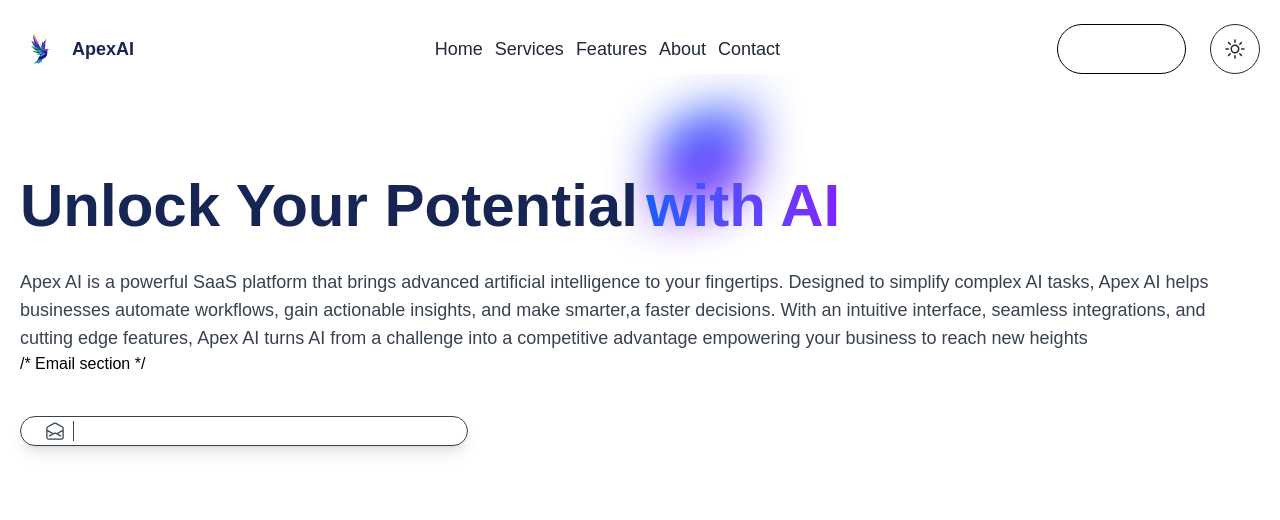
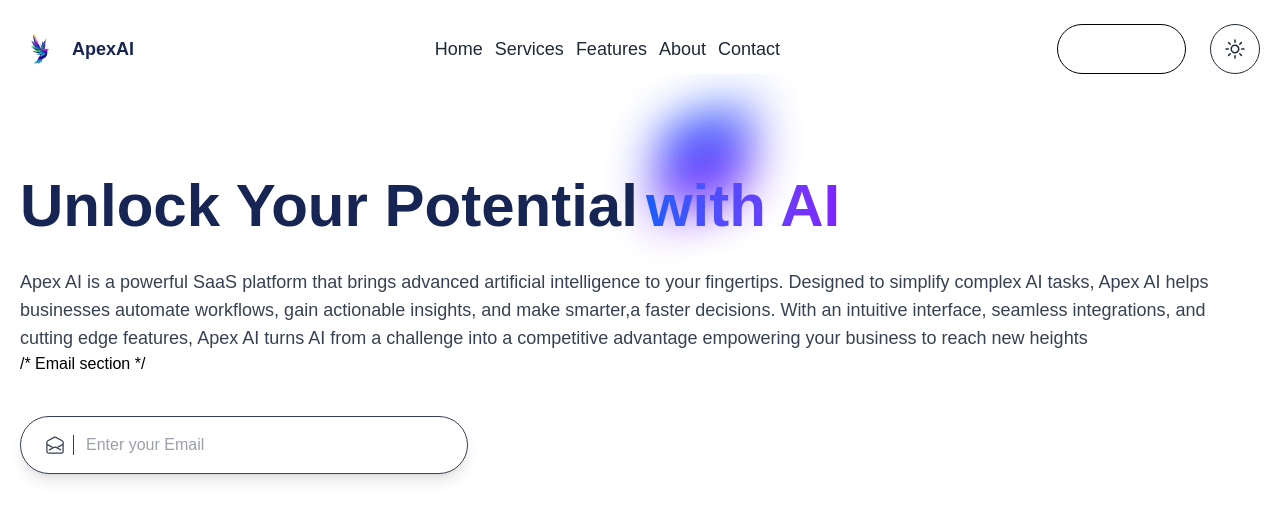
Before and after one commit to phantekzy/react-apex-saas, a React (Vite) app: page / in a window 1280 px wide. Shown: the top 520 px of the page. Built offline with nearby package versions, Linux system fonts and the light colour scheme.

Commit message:
keep building

```diff
--- a/src/components/section/Hero.tsx
+++ b/src/components/section/Hero.tsx
@@ -51,8 +51,12 @@ export const Hero = () => {
                                         d="M21.75 9v.906a2.25 2.25 0 01-1.183 1.981l-6.478 3.488M2.25 9v.906a2.25 2.25 0 001.183 1.981l6.478 3.488m8.839 2.51l-4.66-2.51m0 0l-1.023-.55a2.25 2.25 0 00-2.134 0l-1.022.55m0 0l-4.661 2.51m16.5 1.615a2.25 2.25 0 01-2.25 2.25h-15a2.25 2.25 0 01-2.25-2.25V8.844a2.25 2.25 0 011.183-1.98l7.5-4.04a2.25 2.25 0 012.134 0l7.5 4.04a2.25 2.25 0 011.183 1.98V19.5z"
                                     />
                                 </svg>
-
                             </span>
+                            <input
+                                type="email"
+                                placeholder="Enter your Email"
+                                className="w-full py-3 outline-none bg-transparent"
+                            />
                         </form>
                     </div>
                 </div>
--- /dev/null
+++ b/src/components/shared/Button.tsx
@@ -0,0 +1,22 @@
+/* ButtonProps Typescript Typescript */
+interface ButtonProps {
+    href: string;
+    text: string;
+    className?: string;
+
+}
+/* BtnLink component */
+export const Button = ({ href, text, className = "" }: ButtonProps) => {
+    /* Return section */
+    return (
+        <a
+            href={href}
+            className={`px-6 py-3 rounded-full outline-none relative overflow-hidden border dark:bg-violet-600 cursor-pointer
+            ${className}`}
+
+        >
+            <span className="relative z-10 text-white">{text}</span>
+        </a>
+    )
+
+}
```
